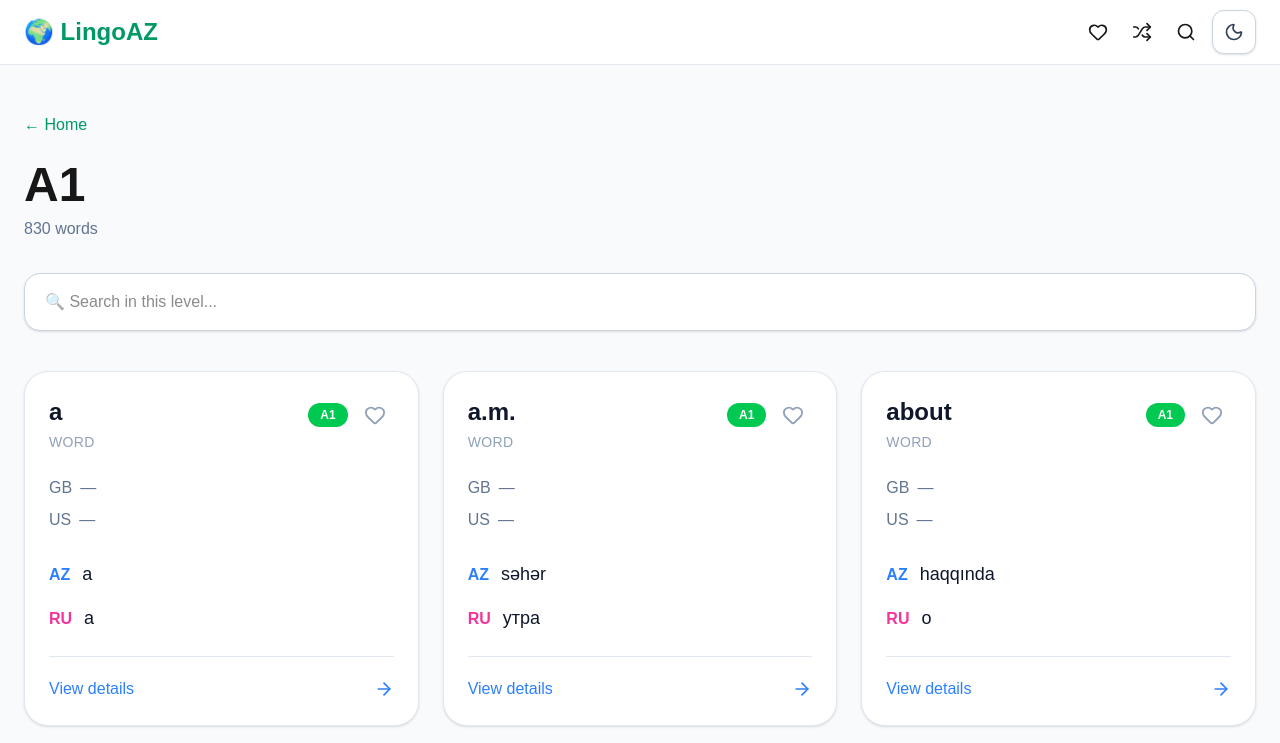
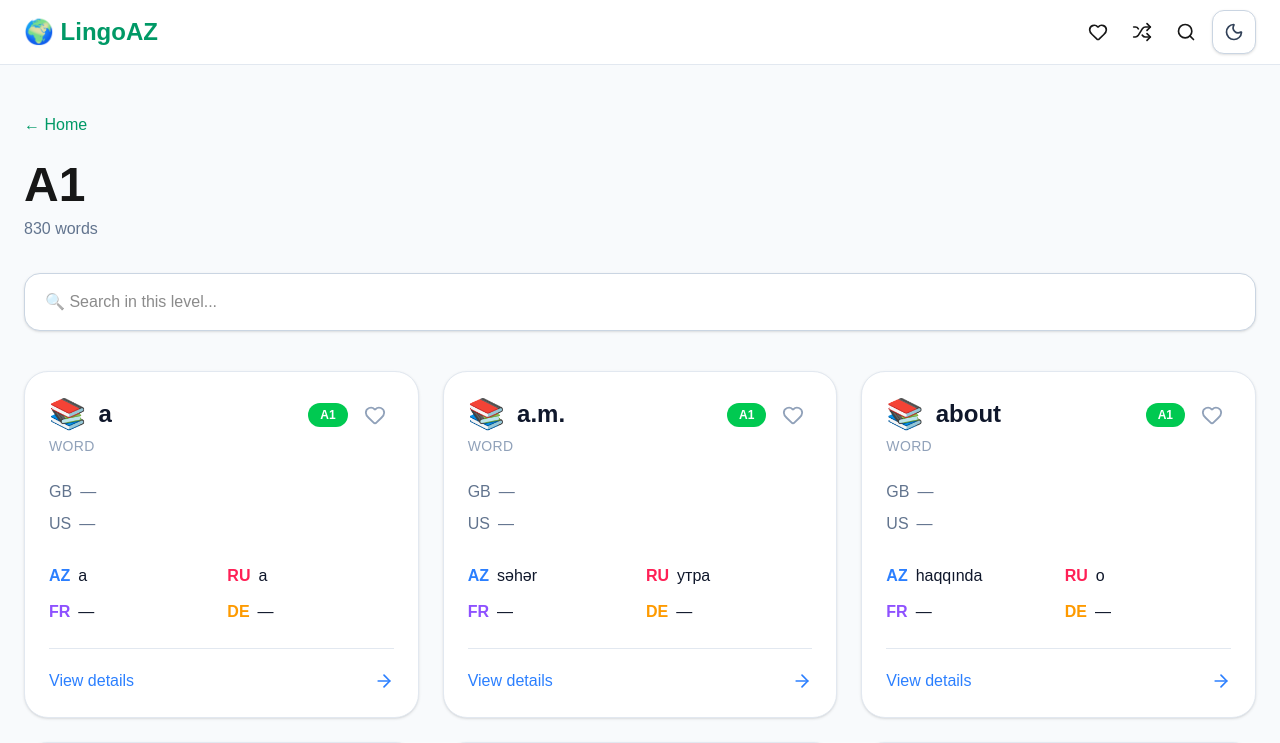
Before and after one commit to ZohraSS/LingoAZ, a Next.js app: page /level/A1 in a window 1280 px wide. Shown: the top 743 px of the page. Built offline with nearby package versions, Linux system fonts and the light colour scheme.

Commit message:
Show icons and FR/DE translations in word UI

```diff
--- a/components/WordCard.tsx
+++ b/components/WordCard.tsx
@@ -4,88 +4,40 @@ import { Word } from "@/types/word";
 import LevelBadge from "./LevelBadge";
 import FavoriteButton from "./FavoriteButton";
 
-interface Props {
-  word: Word;
-}
+interface Props { word: Word; }
 
 export default function WordCard({ word }: Props) {
   return (
     <article className="group relative rounded-3xl border border-slate-200 bg-white p-6 shadow-sm transition-all duration-300 hover:-translate-y-1 hover:border-blue-500 hover:shadow-xl dark:border-slate-800 dark:bg-slate-900 dark:hover:border-blue-500">
-
-      {/* Top */}
       <div className="flex items-start justify-between gap-4">
         <div>
-          <h2 className="text-2xl font-bold text-slate-900 dark:text-white">
-            {word.word}
-          </h2>
-
-          <p className="mt-1 text-sm uppercase tracking-wide text-slate-400">
-            {word.type}
-          </p>
+          <div className="flex items-center gap-3">
+            <span className="text-3xl">{word.icon || "📚"}</span>
+            <h2 className="text-2xl font-bold text-slate-900 dark:text-white">{word.word}</h2>
+          </div>
+          <p className="mt-1 text-sm uppercase tracking-wide text-slate-400">{word.type}</p>
         </div>
-
-        <div className="flex items-center gap-2">
-          <LevelBadge level={word.level} />
-          <FavoriteButton id={word.id} />
-        </div>
+        <div className="flex items-center gap-2"><LevelBadge level={word.level} /><FavoriteButton id={word.id} /></div>
       </div>
 
-      {/* Pronunciation */}
       <div className="mt-6 space-y-2 text-slate-500 dark:text-slate-400">
-        <p>
-          <span className="mr-2 font-medium">GB</span>
-          {word.ipaUK || "—"}
-        </p>
-
-        <p>
-          <span className="mr-2 font-medium">US</span>
-          {word.ipaUS || "—"}
-        </p>
+        <p><span className="mr-2 font-medium">GB</span>{word.ipaUK || "—"}</p>
+        <p><span className="mr-2 font-medium">US</span>{word.ipaUS || "—"}</p>
       </div>
 
-      {/* Translations */}
-      <div className="mt-7 space-y-4">
-        <p>
-          <span className="mr-3 font-bold text-blue-500">AZ</span>
-          <span className="text-lg font-medium text-slate-900 dark:text-white">
-            {word.az || "—"}
-          </span>
-        </p>
-
-        <p>
-          <span className="mr-3 font-bold text-pink-500">RU</span>
-          <span className="text-lg font-medium text-slate-900 dark:text-white">
-            {word.ru || "—"}
-          </span>
-        </p>
+      <div className="mt-7 grid gap-3 sm:grid-cols-2">
+        <p><span className="mr-2 font-bold text-blue-500">AZ</span><span className="font-medium text-slate-900 dark:text-white">{word.az || "—"}</span></p>
+        <p><span className="mr-2 font-bold text-rose-500">RU</span><span className="font-medium text-slate-900 dark:text-white">{word.ru || "—"}</span></p>
+        <p><span className="mr-2 font-bold text-violet-500">FR</span><span className="font-medium text-slate-900 dark:text-white">{word.fr || "—"}</span></p>
+        <p><span className="mr-2 font-bold text-amber-500">DE</span><span className="font-medium text-slate-900 dark:text-white">{word.de || "—"}</span></p>
       </div>
 
-      {/* Definition */}
-      {word.definition && (
-        <p className="mt-7 border-t border-slate-200 pt-6 text-slate-600 dark:border-slate-700 dark:text-slate-300">
-          {word.definition}
-        </p>
-      )}
+      {word.definition && <p className="mt-7 border-t border-slate-200 pt-6 text-slate-600 dark:border-slate-700 dark:text-slate-300">{word.definition}</p>}
+      {word.example && <p className="mt-5 border-t border-slate-200 pt-5 text-slate-500 italic dark:border-slate-700 dark:text-slate-400">“{word.example}”</p>}
 
-      {/* Example */}
-      {word.example && (
-        <p className="mt-5 border-t border-slate-200 pt-5 text-slate-500 italic dark:border-slate-700 dark:text-slate-400">
-          “{word.example}”
-        </p>
-      )}
-
-      {/* Details */}
       <div className="mt-6 border-t border-slate-200 pt-5 dark:border-slate-700">
-        <Link
-          href={`/word/${word.id}`}
-          className="flex items-center justify-between font-medium text-blue-500 transition hover:text-blue-400"
-        >
-          <span>View details</span>
-
-          <ArrowRight
-            size={20}
-            className="transition-transform group-hover:translate-x-1"
-          />
+        <Link href={`/word/${word.id}`} className="flex items-center justify-between font-medium text-blue-500 transition hover:text-blue-400">
+          <span>View details</span><ArrowRight size={20} className="transition-transform group-hover:translate-x-1" />
         </Link>
       </div>
     </article>
```
